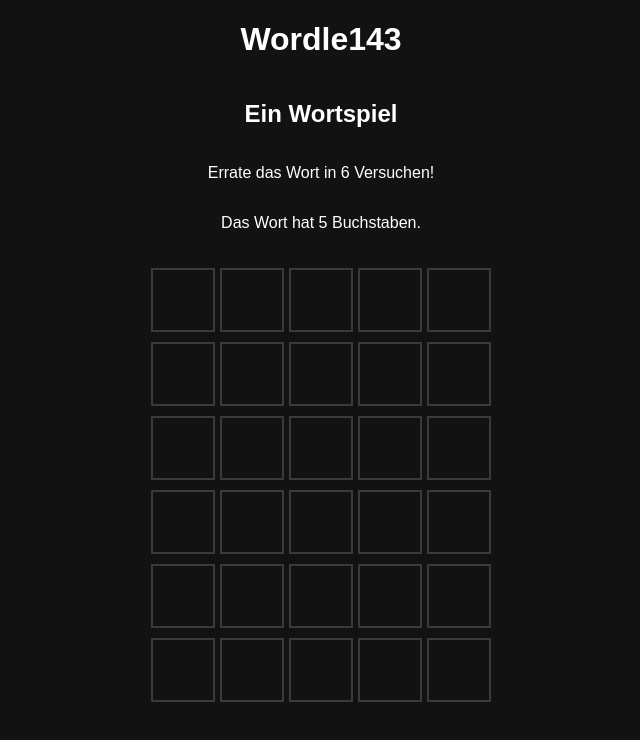
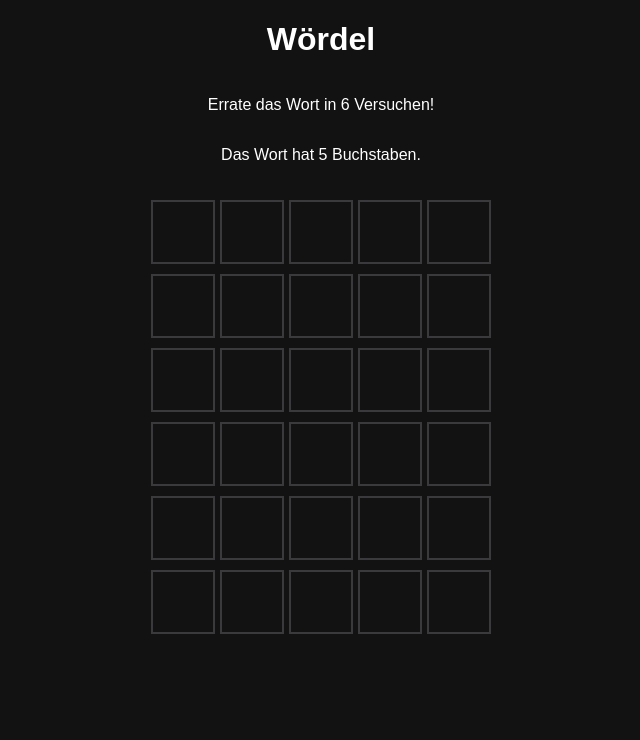
Before and after one commit to haumy143/wordle143, a plain HTML site: page index.html in a window 1280 px wide. Shown: the whole page, without its empty margins (319-959 px from the left). Drawn offline with Linux system fonts and the light colour scheme.

Commit message:
changed html

```diff
--- a/index.html
+++ b/index.html
@@ -7,8 +7,7 @@
   <link rel="stylesheet" href="style.css" />
 </head>
 <body>
-  <h1>Wordle143</h1>
-  <h2>Ein Wortspiel</h2>
+  <h1>Wördel</h1>
   <p>Errate das Wort in 6 Versuchen!</p>
   <p>Das Wort hat 5 Buchstaben.</p>
   <div id="game-board"></div>
```
